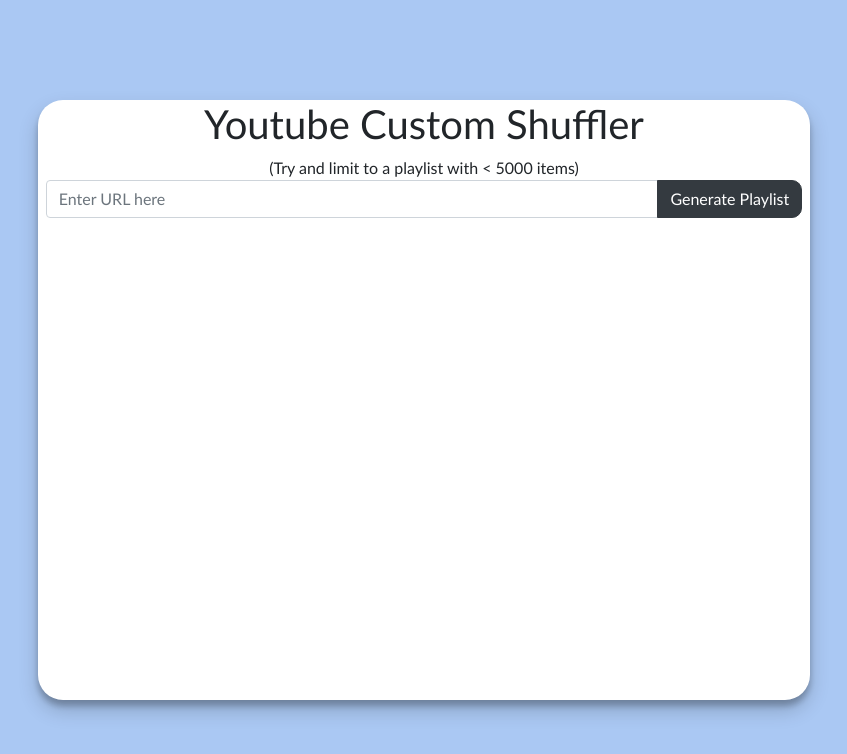
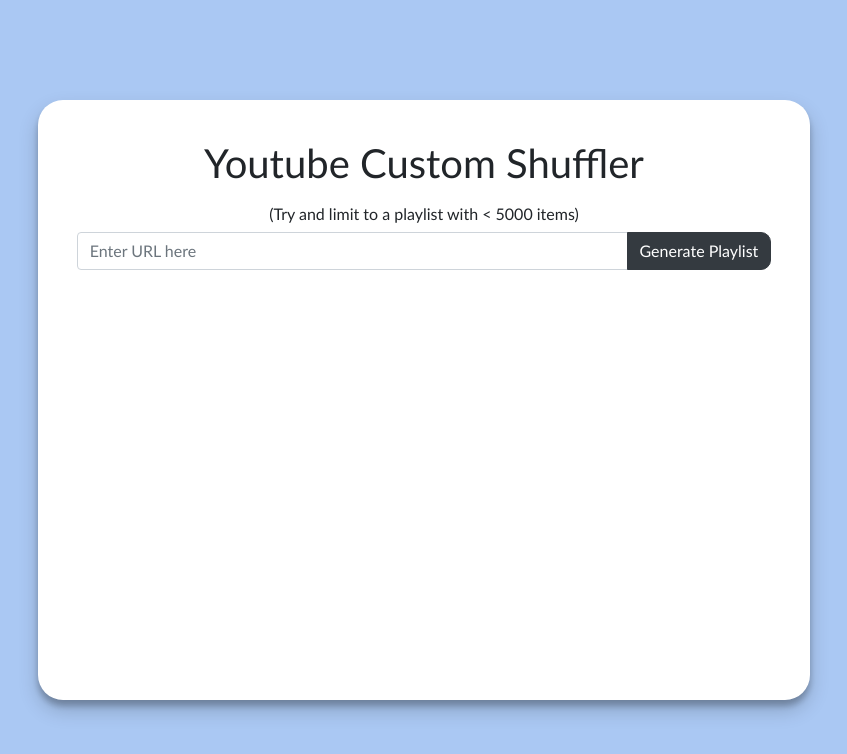
Before and after one commit to evan-ebert17/PlaylistMixxer, a plain HTML site: page index.html in a window 1280 px wide. Shown: the whole page, without its empty margins (216-1063 px from the left). Drawn offline with nearby package versions, Linux system fonts and the light colour scheme.

Commit message:
added autoplay functionality to embedded youtube videos and tweaked margin on 'try and limit' text

```diff
--- a/assets/script.js
+++ b/assets/script.js
@@ -349,7 +349,7 @@
 
     let currentVideoPlaying =
         `<div id = "videoPlayer">
-                    <iframe id="videoElement" width="100%" height="100%" src="https://www.youtube-nocookie.com/embed/${playlistWithAllVideoDetails[0].videoId}" title="YouTube video player" frameborder="0" allow="accelerometer; autoplay; clipboard-write; encrypted-media; gyroscope; picture-in-picture; web-share" allowfullscreen></iframe>
+                    <iframe id="videoElement" width="100%" height="100%" src="https://www.youtube-nocookie.com/embed/${playlistWithAllVideoDetails[0].videoId}?autoplay=1&" title="YouTube video player" frameborder="0" allow="accelerometer; autoplay; clipboard-write; encrypted-media; gyroscope; picture-in-picture; web-share" allowfullscreen></iframe>
                     </div >`
 
     choiceButtonsDiv.innerHTML = part1OfPlaylistInnerHTMLConstruction + result + `</div>` + currentVideoPlaying;
--- a/assets/style.css
+++ b/assets/style.css
@@ -83,7 +83,11 @@
   display: flex;
   align-items: center;
   flex-direction: column;
-  margin: auto 1% auto 1%;
+  margin: 5%;
+}
+
+.text {
+  margin: 1%;
 }
 
 #inputHolder {
--- a/index.html
+++ b/index.html
@@ -19,7 +19,7 @@
             <div id="centeredDiv" class="centeredDiv">
                 <div class="textHolder" id="textHolder">
                     <h1>Youtube Custom Shuffler</h1>
-                    (Try and limit to a playlist with < 5000 items) <div id="inputHolder">
+                    <span class="text">(Try and limit to a playlist with < 5000 items)</span> <div id="inputHolder">
                         <!-- <input placeholder="Enter URL here" id="videoURL">
                                 <button >Generate playlist</button> -->
                         <div class="input-group mb-3">
```
